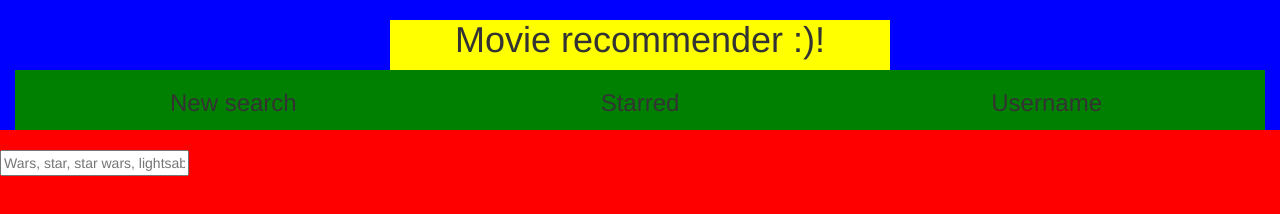
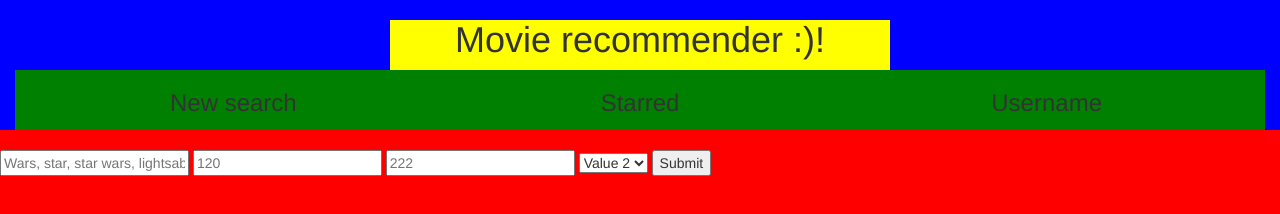
Before and after one commit to hoevik/01movieRecommend, a website: page views/index.html in a window 1280 px wide. Drawn offline with Linux system fonts and the light colour scheme; files that its build step writes are made by us from their sources; files whose address does not match are found by name.

Commit message:
mvp search form

```diff
--- a/views/index.html
+++ b/views/index.html
@@ -37,8 +37,14 @@
     <div class="searchDiv">
       <form class="searchForm" action="index.html" method="get">
         <input type="text" name="keywords" placeholder="Wars, star, star wars, lightsaber">
-      </form>
-
+        <input type="text" name="minMinutes" placeholder="120">
+        <input type="number" name="maxMinutes" placeholder="222">
+        <select name="select">
+          <option value="value1">Value 1</option>
+          <option value="value2" selected>Value 2</option>
+          <option value="value3">Value 3</option>
+        </select>
+          <input id="searchName" type="submit">
     </div>
 
 
```
